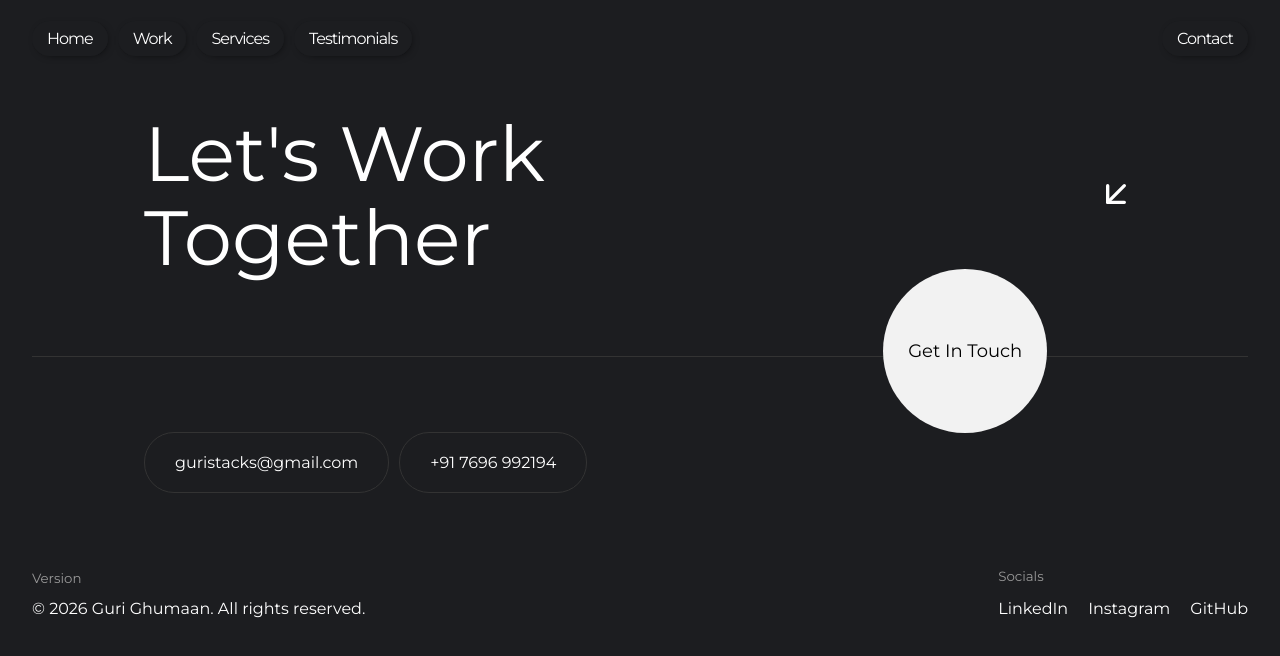
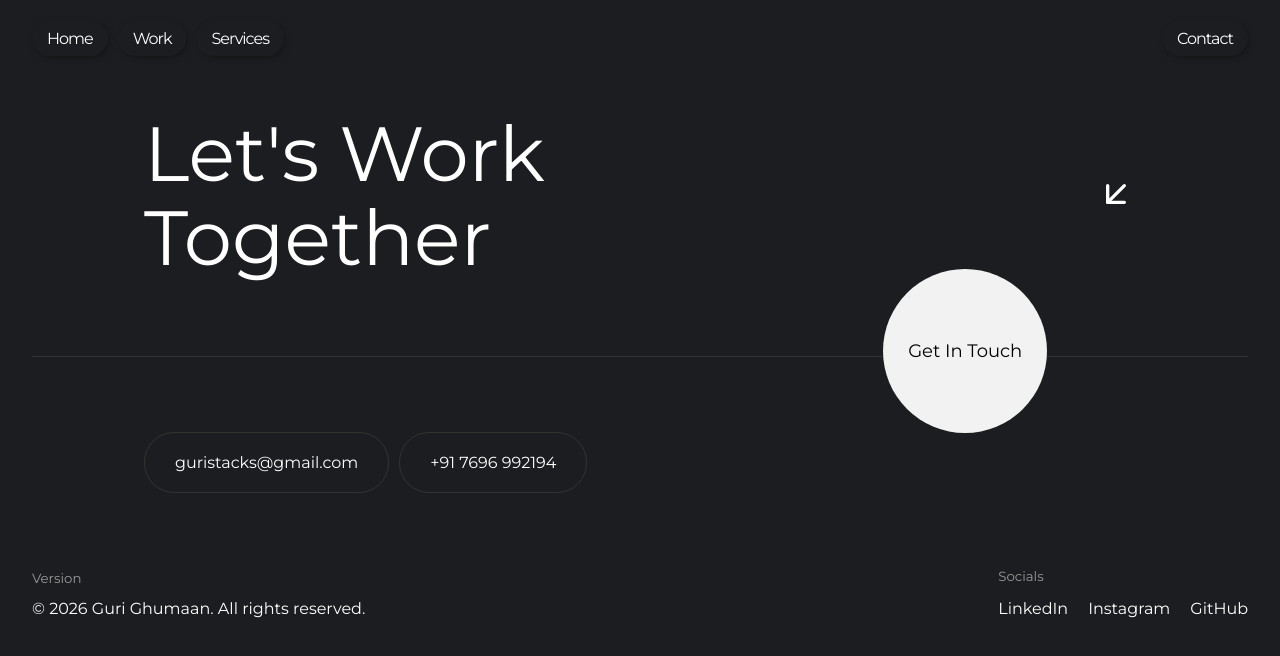
Before and after one commit to prateek15000/vyxis-ai-protfolio, a React (Vite) app: page /about in a window 1280 px wide. Shown: the top 656 px of the page. Built offline with nearby package versions, Linux system fonts and the light colour scheme.

Commit message:
Remove "Testimonials" link from navigation in About, Contact, Navbar, and Services components

```diff
--- a/src/Components/About-Page/About.jsx
+++ b/src/Components/About-Page/About.jsx
@@ -9,7 +9,6 @@ const About = () => {
     { name: "Home", path: "/" },
     { name: "Work", path: "#Work" },
     { name: "Services", path: "/services" },
-    { name: "Testimonials", path: "#testimonials" },
   ];
 
   return (
--- a/src/Components/Contact-Page/Contact.jsx
+++ b/src/Components/Contact-Page/Contact.jsx
@@ -9,7 +9,6 @@ const Contact = () => {
     { name: "Home", path: "/" },
     { name: "About", path: "/about" },
     { name: "Services", path: "/services" },
-    { name: "Testimonials", path: "#testimonials" },
   ];
 
   return (
--- a/src/Components/Home-Page/Header-Section/Navbar.jsx
+++ b/src/Components/Home-Page/Header-Section/Navbar.jsx
@@ -6,7 +6,6 @@ const Navbar = ({ navLinkRef, listRef, styles, navLinks }) => {
     { name: "About", path: "/about" },
     { name: "Work", path: "#Work" },
     { name: "Services", path: "/services" },
-    { name: "Testimonials", path: "#testimonials" },
   ];
 
   const links = navLinks || defaultLinks;
--- a/src/Components/Services-Page/Services.jsx
+++ b/src/Components/Services-Page/Services.jsx
@@ -8,7 +8,6 @@ const Services = () => {
     { name: "Home", path: "/" },
     { name: "About", path: "/about" },
     { name: "Work", path: "#Work" },
-    { name: "Testimonials", path: "#testimonials" },
   ];
   return (
     <>
```
